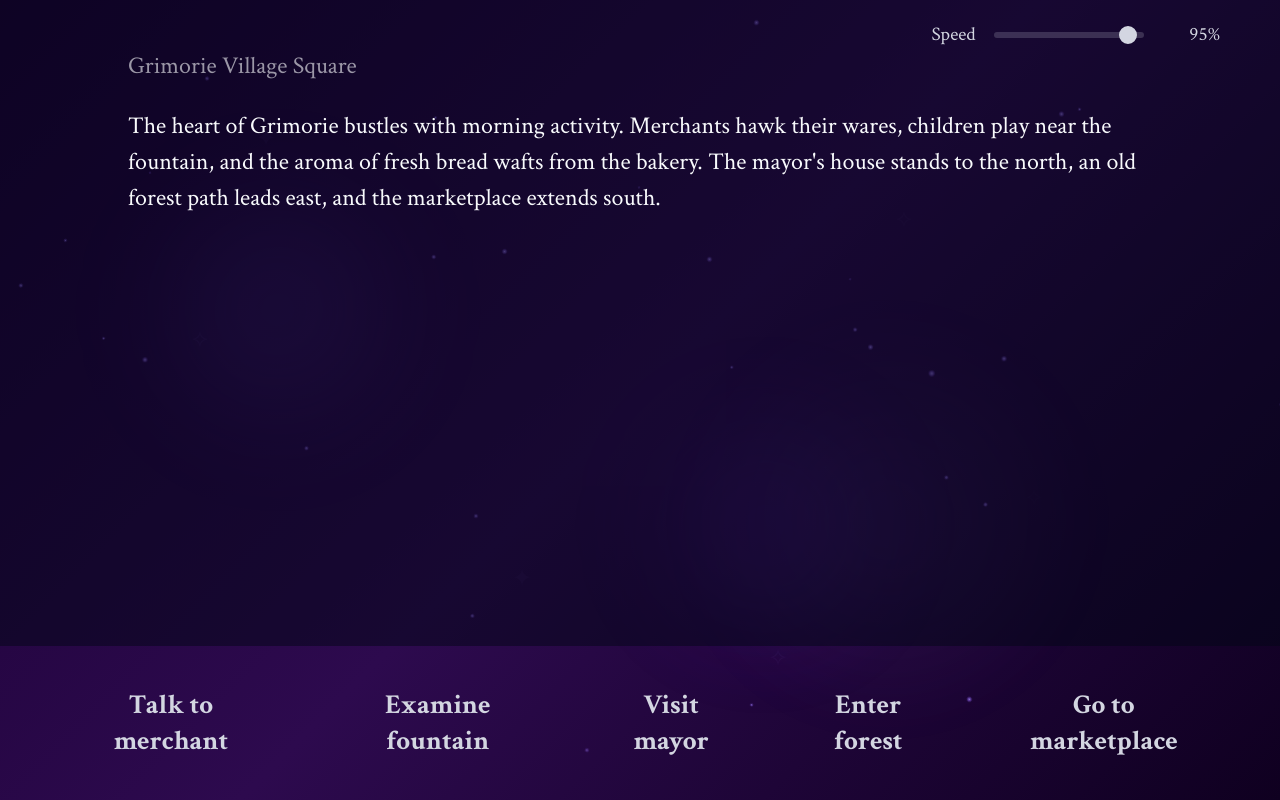
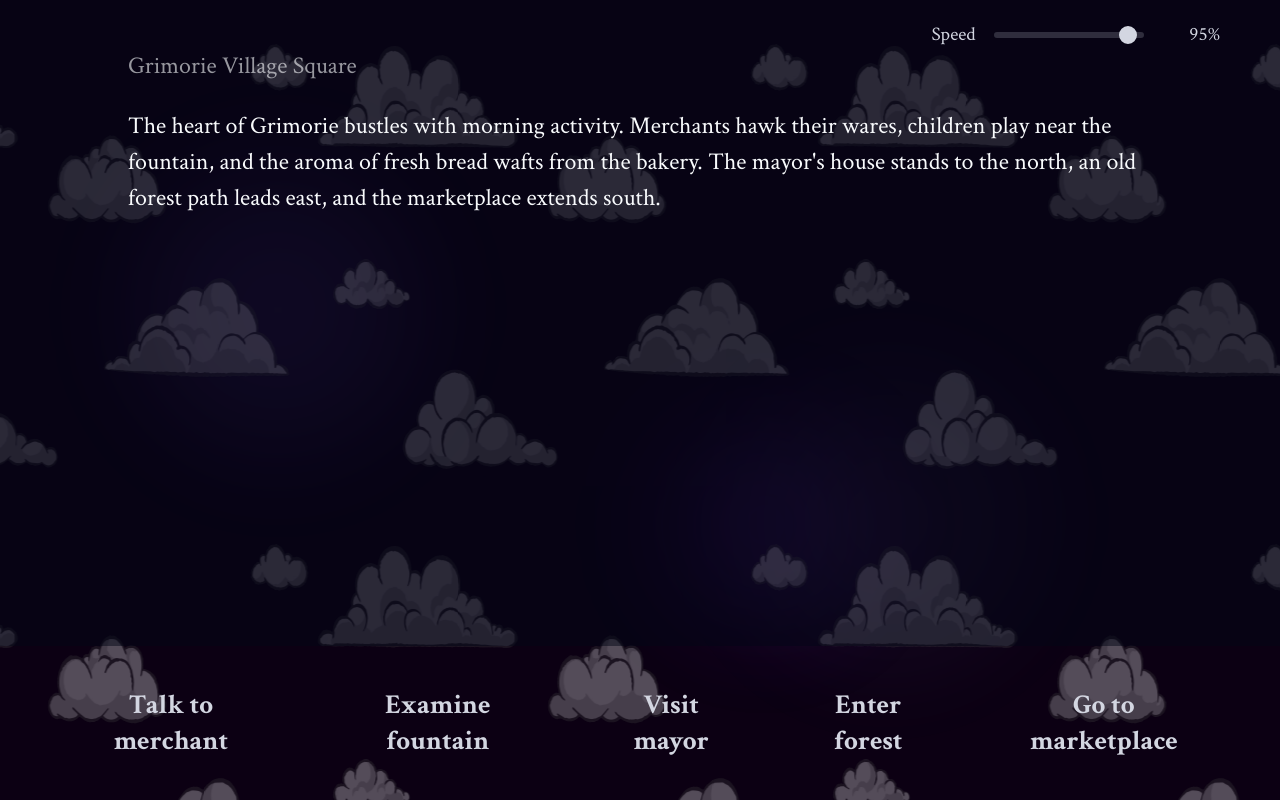
Before and after one commit to RolandMarchand/grimoire-engine, a Vue app: page / in a window 1280 px wide. Built offline with nearby package versions, Linux system fonts and the light colour scheme.

Commit message:
Added Animated Clouds

```diff
--- a/src/App.vue
+++ b/src/App.vue
@@ -92,8 +92,6 @@ onMounted(() => {
 
 <template>
   <main>
-
-
     <AnimatedBackground/>
     <SpeedControl
       :speed="typewriterSpeed"
--- a/src/components/AnimatedBackground.vue
+++ b/src/components/AnimatedBackground.vue
@@ -9,25 +9,45 @@ interface Particle {
   size: number;
 }
 
+interface Rune {
+  id: number;
+  symbol: string;
+  top: number;
+  left: number;
+  animationDuration: number;
+  animationDelay: number;
+}
+
 const particles = ref<Particle[]>([]);
+const runes = ref<Rune[]>([]);
 
 onMounted(() => {
-  // Generate random particles
   particles.value = Array.from({ length: 30 }, (_, i) => ({
     id: i,
     left: Math.random() * 100,
-    animationDuration: 3 + Math.random() * 4,
+    animationDuration: 3 + Math.random() * 10,
     animationDelay: Math.random() * 3,
     size: 2 + Math.random() * 4
+  }));
+
+  const runeSymbols = ['✦', '✧', '⟡'];
+  runes.value = Array.from({ length: 15 }, (_, i) => ({
+    id: i,
+    symbol: runeSymbols[Math.floor(Math.random() * runeSymbols.length)],
+    top: Math.random() * 90 + 5,
+    left: Math.random() * 90 + 5,
+    animationDuration: 3 + Math.random() * 2.5,
+    animationDelay: Math.random() * 3
   }));
 });
 </script>
 
 <template>
   <div class="grimoire-background">
+    <div class="clouds"></div>
     <div
       class="glow-orb"
-      style="width: 300px; height: 300px; background: radial-gradient(circle, rgba(139, 92, 246, 0.3) 0%, transparent 70%); top: 20%; left: 10%; animation-duration: 4s;">
+      style="width: 300px; height: 300px; background: radial-gradient(circle, rgba(139, 92, 246, 0.3) 0%, transparent 100%); top: 20%; left: 10%; animation-duration: 4s;">
     </div>
 
     <div
@@ -39,7 +59,7 @@ onMounted(() => {
       class="glow-orb"
       style="width: 250px; height: 250px; background: radial-gradient(circle, rgba(109, 40, 217, 0.25) 0%, transparent 70%); top: 50%; left: 50%; transform: translate(-50%, -50%); animation-duration: 6s; animation-delay: 2s;">
     </div>
-
+<!--
     <div
       v-for="particle in particles"
       :key="particle.id"
@@ -53,13 +73,19 @@ onMounted(() => {
       }">
     </div>
 
-    <div class="rune" style="top: 15%; left: 20%; animation-duration: 3s;">✦</div>
-    <div class="rune" style="top: 60%; left: 80%; animation-duration: 4s; animation-delay: 1s;">✧</div>
-    <div class="rune" style="top: 40%; left: 15%; animation-duration: 5s; animation-delay: 2s;">⟡</div>
-    <div class="rune" style="top: 70%; left: 40%; animation-duration: 3.5s; animation-delay: 0.5s;">✦</div>
-    <div class="rune" style="top: 25%; left: 70%; animation-duration: 4.5s; animation-delay: 1.5s;">⟡</div>
-    <div class="rune" style="top: 80%; left: 60%; animation-duration: 3.8s; animation-delay: 2.2s;">✧</div>
-
+    <div
+      v-for="rune in runes"
+      :key="rune.id"
+      class="rune"
+      :style="{
+        top: rune.top + '%',
+        left: rune.left + '%',
+        animationDuration: rune.animationDuration + 's',
+        animationDelay: rune.animationDelay + 's'
+      }">
+      {{ rune.symbol }}
+    </div>
+-->
   </div>
 </template>
 
@@ -71,13 +97,14 @@ onMounted(() => {
   width: 100%;
   height: 100%;
   overflow: hidden;
-  background: linear-gradient(135deg, #1a0033 0%, #2d0a4e 50%, #0f0020 100%);
+  /*background: linear-gradient(135deg, #1a0033 0%, #2d0a4e 50%, #0f0020 100%);*/
+  background: rgb(12, 0, 19);
   z-index: -1;
 }
 
 @keyframes float {
   0% {
-    transform: translateY(100vh) rotate(0deg);
+    transform: translateY(-10vh) rotate(0deg);
     opacity: 0;
   }
   10% {
@@ -87,7 +114,7 @@ onMounted(() => {
     opacity: 1;
   }
   100% {
-    transform: translateY(-10vh) rotate(360deg);
+    transform: translateY(100vh) rotate(360deg);
     opacity: 0;
   }
 }
@@ -108,8 +135,61 @@ onMounted(() => {
     opacity: 0.1;
   }
   50% {
-    opacity: 0.3;
+    opacity: 1;
   }
+}
+
+@keyframes move-background {
+  from {
+    -webkit-transform: translate3d(0px, 0px, 0px);
+  }
+  to {
+    -webkit-transform: translate3d(1000px, 0px, 0px);
+  }
+}
+@-webkit-keyframes move-background {
+  from {
+    -webkit-transform: translate3d(0px, 0px, 0px);
+  }
+  to {
+    -webkit-transform: translate3d(1000px, 0px, 0px);
+  }
+}
+
+@-moz-keyframes move-background {
+  from {
+    -webkit-transform: translate3d(0px, 0px, 0px);
+  }
+  to {
+    -webkit-transform: translate3d(1000px, 0px, 0px);
+  }
+}
+
+    @-webkit-keyframes move-background {
+  from {
+    -webkit-transform: translate3d(0px, 0px, 0px);
+  }
+  to {
+    -webkit-transform: translate3d(1000px, 0px, 0px);
+  }
+}
+
+.clouds{
+  width:10000px;
+  height: 100%;
+  background: transparent url("../assets/cloud1.png") repeat;
+  background-size: 500px 500px;
+  position: absolute;
+  right: 0;
+  top: 0;
+  bottom: 0;
+  z-index: 2;
+  opacity: 0.3;
+  -moz-animation:move-background 150s linear infinite;
+  -ms-animation:move-background 150s linear infinite;
+  -o-animation:move-background 150s linear infinite;
+  -webkit-animation:move-background 150s linear infinite;
+  animation:move-background 150s linear infinite;
 }
 
 .particle {
```
Also changed, not shown: src/assets/cloud1.png (added).
